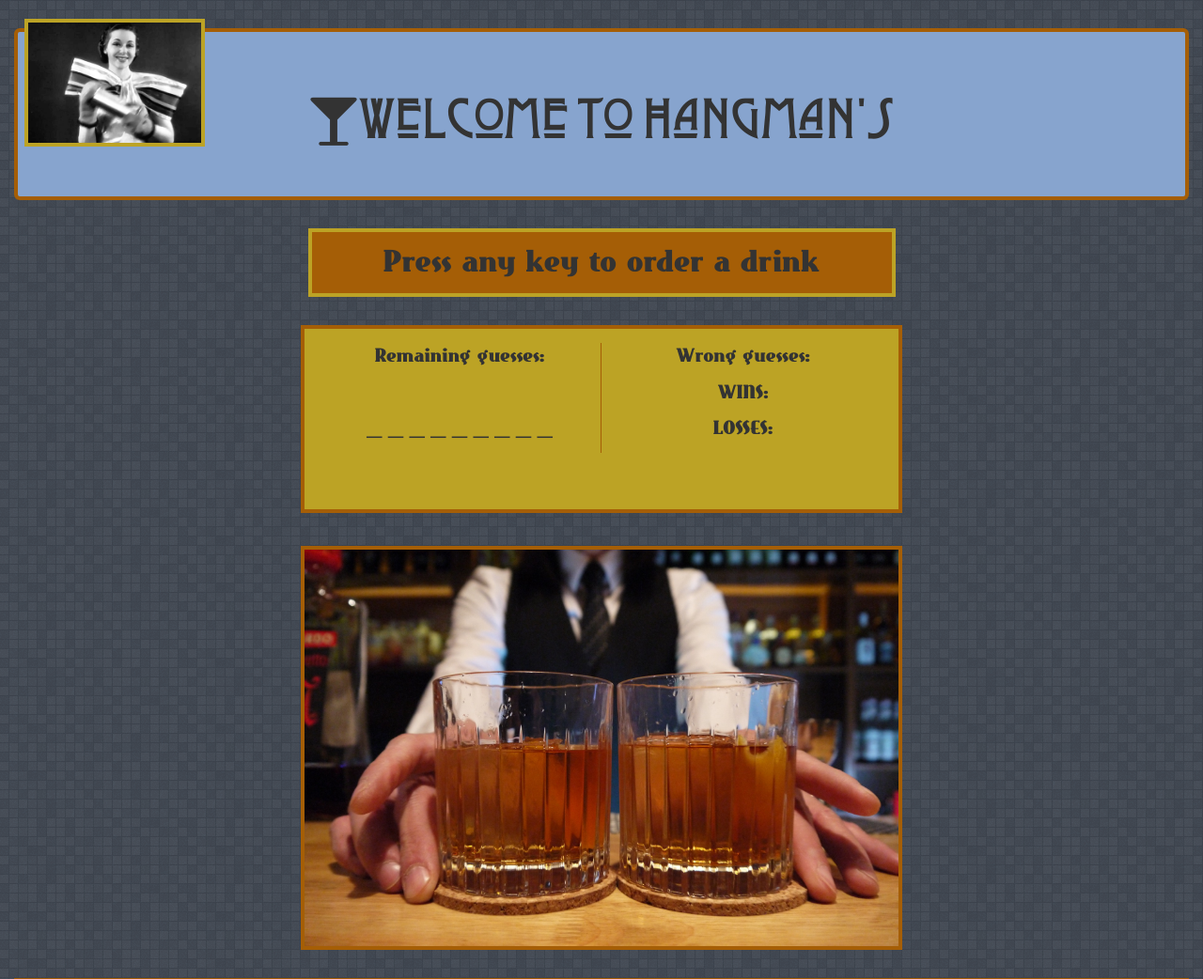
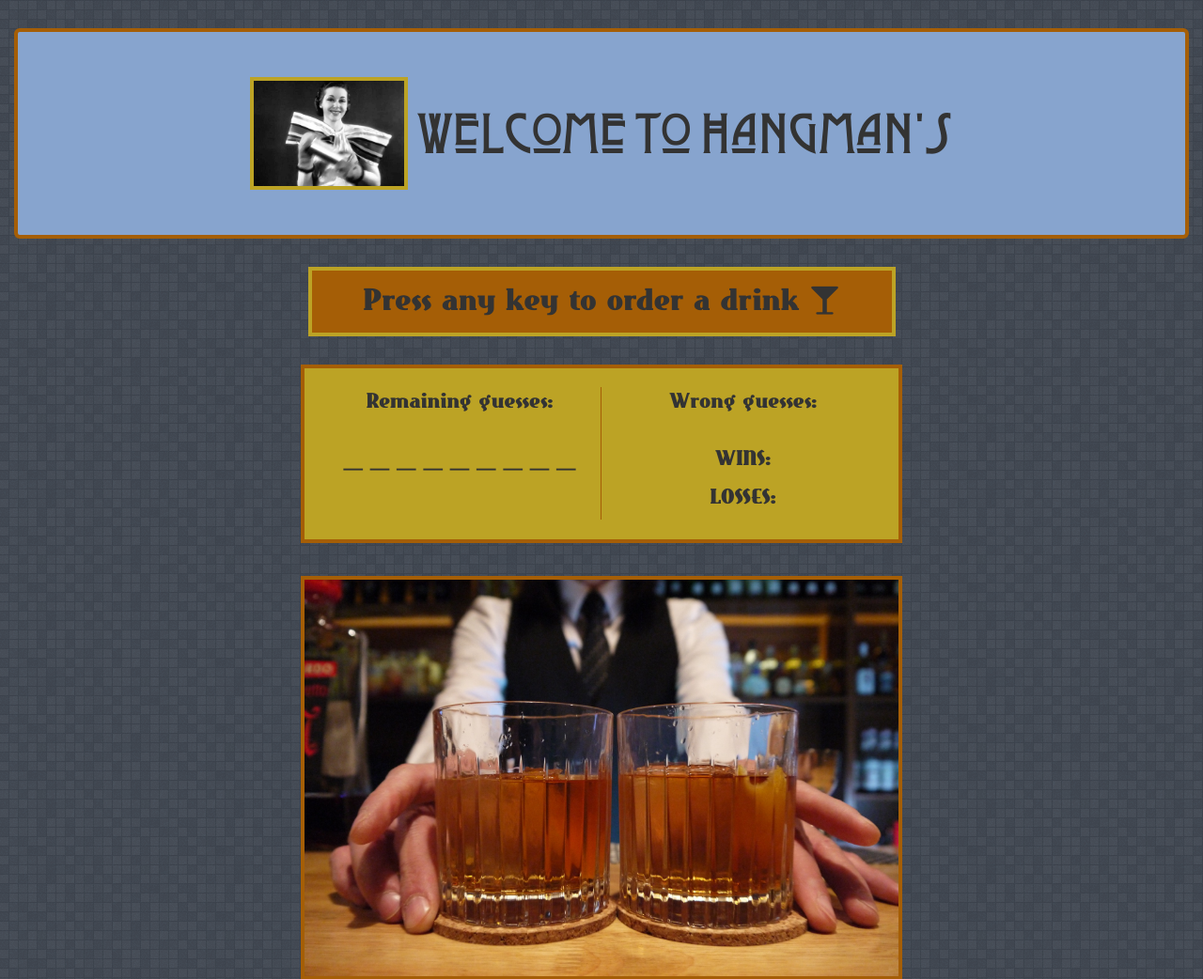
Before and after one commit to rpalmore/hangman, a PHP site: page / in a window 1280 px wide. Shown: the top 1042 px of the page at 94% size. Run offline with PHP 8.4, Linux system fonts and the light colour scheme.

Commit message:
fixing code

```diff
--- a/assets/css/style.css
+++ b/assets/css/style.css
@@ -24,10 +24,9 @@ body {
 }
 
 #gif {
-	position: absolute;
 	border: 4px solid #bca325;
-	top: 2.5%;
-	left: 2%;
+	top: 0;
+	left: 0;
 	width: 15%;
 }
 
@@ -42,20 +41,21 @@ body {
 
 .main {
 	font-family: myFont;
-	font-size: 20px;
+	font-size: 22px;
 	background-color: #bca325;
 	border: 4px solid #a55e06;
-	height: 200px;
-	padding-top: 15px;
+	height: 190px;
+	padding-top: 20px;
 	margin-bottom: 35px;
 }
 
-#blanks-wins {
-	margin-top: 50px;
+.blanks, .scores {
+	padding-top: 20px;
+	height: 100px;
 }
 
-#win-counter {
-	margin-top: 50px;
+#blanks-wins {
+	font-size: 25px;
 }
 
 .left {
@@ -65,3 +65,7 @@ body {
 img {
 	border: 4px solid #a55e06;
 }
+
+.winningDrink {
+	font-size: 25px;
+}
--- a/index.html
+++ b/index.html
@@ -1,5 +1,6 @@
 <!DOCTYPE html>
 <html>
+
 <head>
     <title>Hangman!</title>
     <link rel="stylesheet" href="https://maxcdn.bootstrapcdn.com/bootstrap/3.3.7/css/bootstrap.min.css" integrity="sha384-BVYiiSIFeK1dGmJRAkycuHAHRg32OmUcww7on3RYdg4Va+PmSTsz/K68vbdEjh4u" crossorigin="anonymous">
@@ -10,13 +11,18 @@
 
 <body>
     <div class="container-fluid text-center">
-
-		<header class="jumbotron"><img id="gif" src="assets/css/giphy.gif" alt="cocktail hour"><i class="fa fa-glass fa-1x aria-hidden="true"></i>Welcome to Hangman's</header>
-
+        <header class="jumbotron">
+            <div class="welcome">
+                <img id="gif" src="assets/css/giphy.gif" alt="cocktail hour">
+                <span>
+					Welcome to Hangman's
+				</span>
+            </div>
+        </header>
         <div class="header col-lg-6 col-lg-offset-3">
-
-			<p>Press any key to order a drink</p>
-
+            <p>Press any key to order a drink
+                <i class="fa fa-glass fa-1x aria-hidden=" true"></i>
+            </p>
 		</div>
 
 		<div class="row">
@@ -25,25 +31,29 @@
 
 				<div class="left col-lg-6 col-md-6 col-sm-6 col-xs-6">
 
+					<div>
 						<p>Remaining guesses: <span id="chances-left"></span></p>
-
+					</div>
+					<div class="blanks">
 						<p id="blanks-wins"></p>
+					</div>
 
 				</div>
 
 				<div class="col-lg-6 col-md-6 col-sm-6 col-xs-6">
-
+				<div>
 					<p>Wrong guesses: <span id="blanks-losses"></span></p>
-
+				</div>
+				<div class="scores ">
 					<p>WINS: <span id="win-counter"</span></p>
 
 					<p>LOSSES: <span id="loss-counter"></span></p>
-
 				</div>
 
 				</div>
+			</div>
 
-		<img id="drinks" src="assets/css/cocktail.jpg" alt="cocktail hour" width="50%">
+		<img id="drinks " src="assets/css/cocktail.jpg" alt="cocktail hour" width="50% ">
 
 
 		<div class="container-fluid">
```
Also changed, not shown: assets/javascript/game.js (+35 -53 lines). Lines whose indentation alone changed are shown as unchanged.
